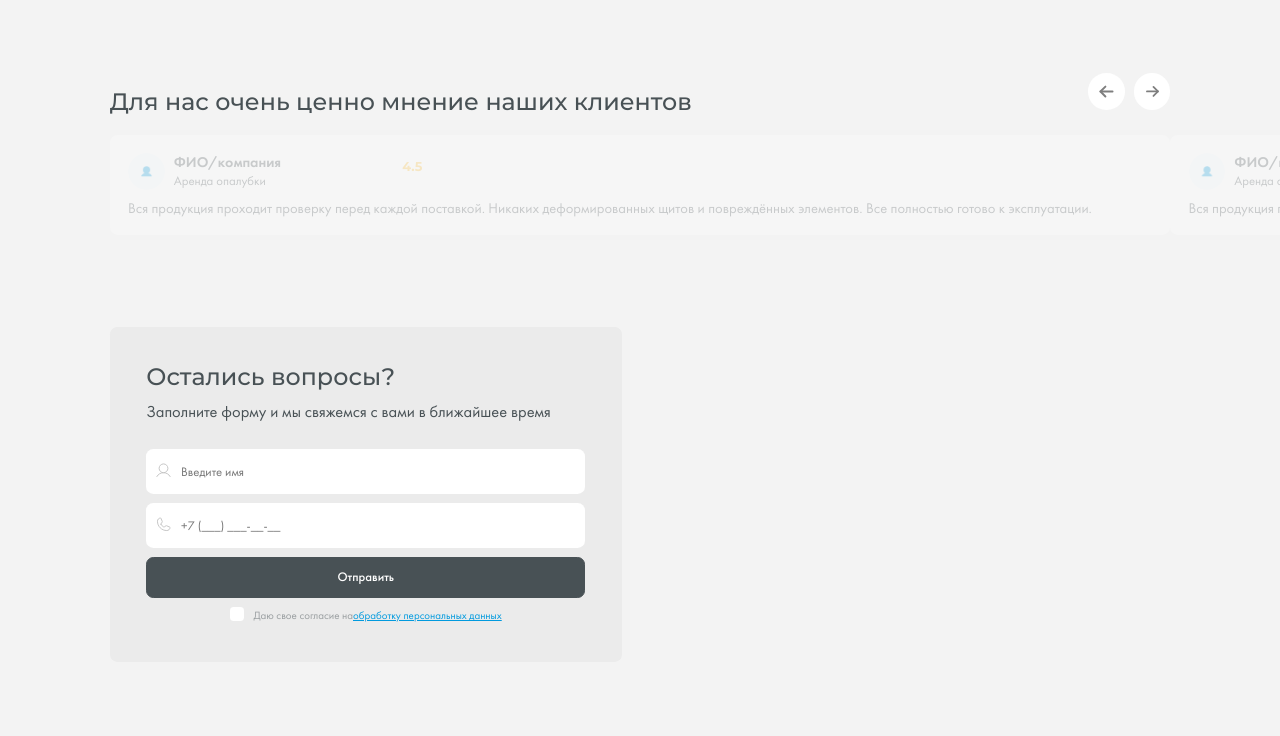
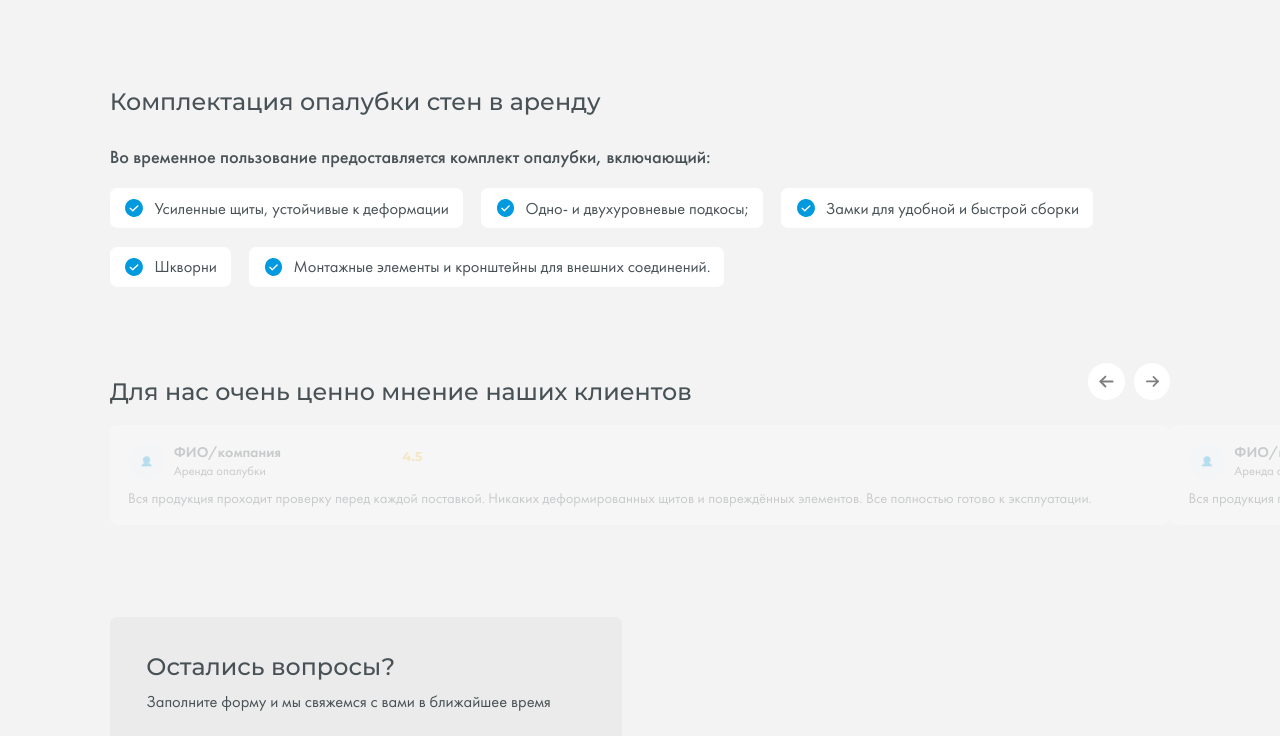
Before and after one commit to MariaLight/avant_layout, a website: page src/rent.html in a window 1280 px wide. Shown: the part 1471-2207 px from the top of the page. Drawn offline with nearby package versions, Linux system fonts and the light colour scheme; files that its build step writes are made by us from their sources; files whose address does not match are found by name.

Commit message:
add set block

```diff
--- a/src/assets/css/pages/rent.css
+++ b/src/assets/css/pages/rent.css
@@ -168,6 +168,7 @@
     color: var(--default);
     text-transform: uppercase;
 }
+
 .tarif__list {
     display: flex;
     flex-direction: column;
@@ -175,6 +176,7 @@
     gap: 1rem;
     margin-bottom: 3rem;
 }
+
 .tarif__list__item {
     display: flex;
     align-items: center;
@@ -182,6 +184,7 @@
     font-size: 1.6rem;
 
 }
+
 .tarif__list__item::before {
     content: '';
     width: 3rem;
@@ -205,9 +208,11 @@
     gap: 2rem;
     margin-bottom: 3rem;
 }
+
 .tarif__btn {
     width: 100%;
 }
+
 .white-btn {
     background-color: var(--grey);
     color: var(--default);
@@ -224,5 +229,40 @@
     display: flex;
     align-items: center;
     gap: 2rem;
-    font-size: 1.4rem;justify-content: center;
+    font-size: 1.4rem;
+    justify-content: center;
 }
+
+/* Set  */
+.set__title {
+    margin-bottom: 3rem;
+}
+
+.set__description {
+    margin-bottom: 2rem;
+    font-size: 2rem;
+    font-weight: 500;
+    font-family: 'FuturaPT';
+    line-height: 1.4;
+}
+.set__list {
+    display: flex;
+    align-items: center;
+    gap: 2rem;
+    flex-wrap: wrap;
+}
+.set__item {
+    padding: 1rem 1.5rem;
+    border-radius: .8rem;
+    background-color: #fff;
+    display: flex;
+    align-items: center;
+    gap: 1rem;
+    font-size: 1.8rem;
+    width: fit-content;
+}
+
+.set__item img {
+    width: 2.4rem;
+    height: 2.4rem;
+}
--- a/src/rent.html
+++ b/src/rent.html
@@ -79,7 +79,8 @@
                 <div class="tarif__item tarif__item_econom">
                     <div class="tarif__item__tag">
                         <img src="assets/img/base/wavy-check.svg" alt="">
-                        Выгодная цена</div>
+                        Выгодная цена
+                    </div>
                     <div class="tarif__item__subtitle">Тариф</div>
                     <div class="tarif__item__title">Эконом</div>
                     <div class="tarif__list">
@@ -124,7 +125,8 @@
                 <div class="tarif__item tarif__item_optimal">
                     <div class="tarif__item__tag">
                         <img src="assets/img/base/crown.svg" alt="">
-                        Лучшие условия</div>
+                        Лучшие условия
+                    </div>
                     <div class="tarif__item__subtitle">Тариф</div>
                     <div class="tarif__item__title">Оптимальный</div>
                     <div class="tarif__list">
@@ -169,7 +171,37 @@
             </div>
         </section>
 
+        <section class="section container set">
+            <h2 class="title set__title">Комплектация опалубки стен в аренду</h2>
+            <div class="set__description">
+                <p>
+                    Во временное пользование предоставляется комплект опалубки, включающий:
+                </p>
+            </div>
+            <div class="set__list">
+                <div class="set__item">
+                    <img src="assets/img/base/check.svg" alt="">
+                    <span>Усиленные щиты, устойчивые к деформации</span>
+                </div>
+                <div class="set__item">
+                    <img src="assets/img/base/check.svg" alt="">
+                    <span>Одно- и двухуровневые подкосы;</span>
+                </div>
+                <div class="set__item">
+                    <img src="assets/img/base/check.svg" alt="">
+                    <span>Замки для удобной и быстрой сборки</span>
+                </div>
+                <div class="set__item">
+                    <img src="assets/img/base/check.svg" alt="">
+                    <span>Шкворни</span>
+                </div>
+                <div class="set__item">
+                    <img src="assets/img/base/check.svg" alt="">
+                    <span>Монтажные элементы и кронштейны для внешних соединений.</span>
+                </div>
 
+            </div>
+        </section>
 
         <section class="section container feedback">
             <div class="feedback__header">
```
